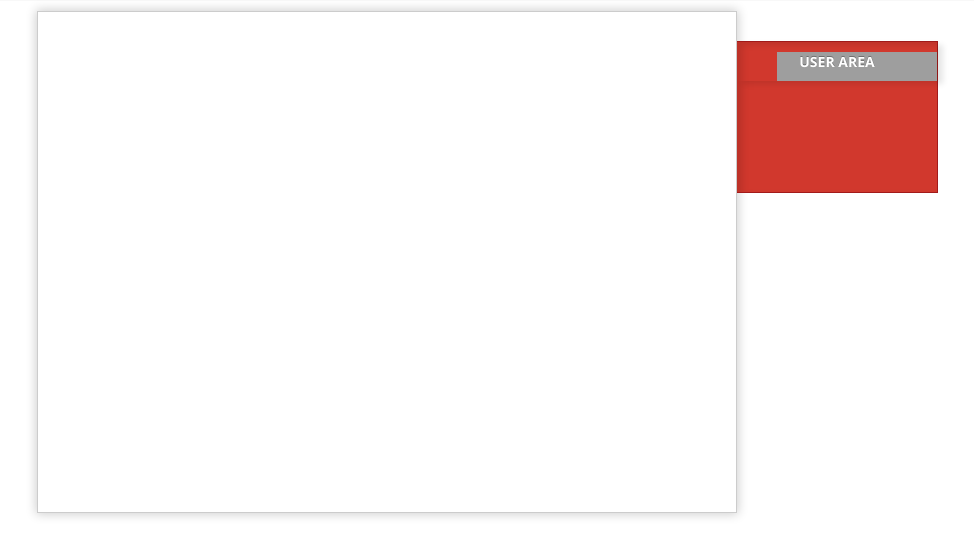
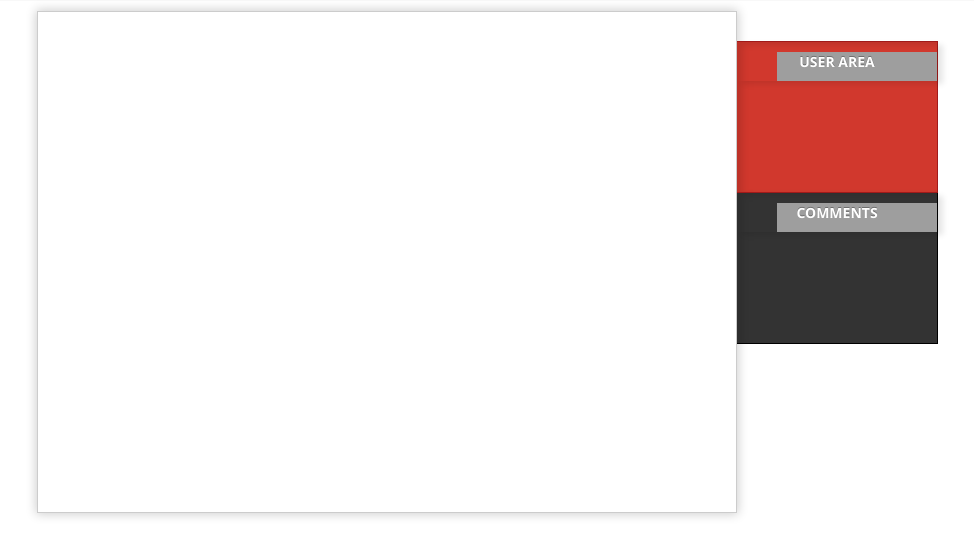
Before and after one commit to andrefreitas/feup-ltw-socialnews, a PHP site: page /template.html in a window 1280 px wide. Shown: the part 187-744 px from the top of the page, without its empty margins (153-1127 px from the left). Run offline with PHP 8.4, Linux system fonts and the light colour scheme; grey boxes are pictures that could not be loaded.

Commit message:
Added comments side bar

```diff
--- a/css/template.css
+++ b/css/template.css
@@ -232,3 +232,28 @@
 	box-shadow: 6px 3px 6px rgba(0,0,0,0.1);
 
 }
+
+.comments{
+	width: 200px;
+	height: 150px;
+	background: #333;
+	box-shadow: 6px 3px 6px rgba(0,0,0,0.1) inset;
+	border:solid 1px #000000;
+	border-top:none;
+	border-left:none;
+}
+
+.comments h3{
+	text-transform:uppercase;
+	background:url(../imgs/user.png) no-repeat;
+	text-shadow: 0 -1px 0 rgba(0, 0 ,0, .3);
+	background-position:40px 10px;
+	font-weight:bold;
+	font-size:14px;
+	color:#ffffff;
+	text-align:center;
+	padding-top:10px;
+	padding-bottom:10px;
+	box-shadow: 6px 3px 6px rgba(0,0,0,0.1);
+
+}
--- a/template.html
+++ b/template.html
@@ -41,6 +41,9 @@
                 	<div class="user">
                     	<h3>User Area</h3>
                     </div>
+                    <div class="comments">
+                    	<h3>Comments</h3>
+                    </div>
                 </div>
             </div>
         </div>
```
